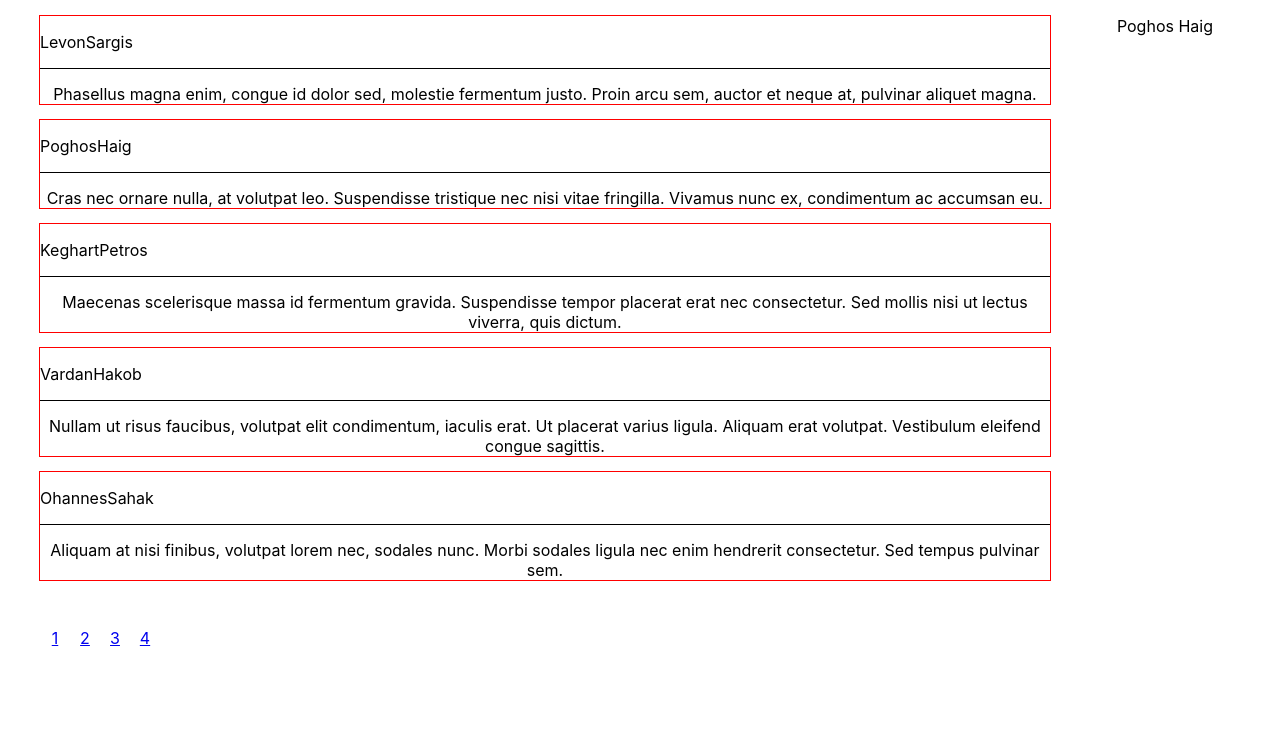
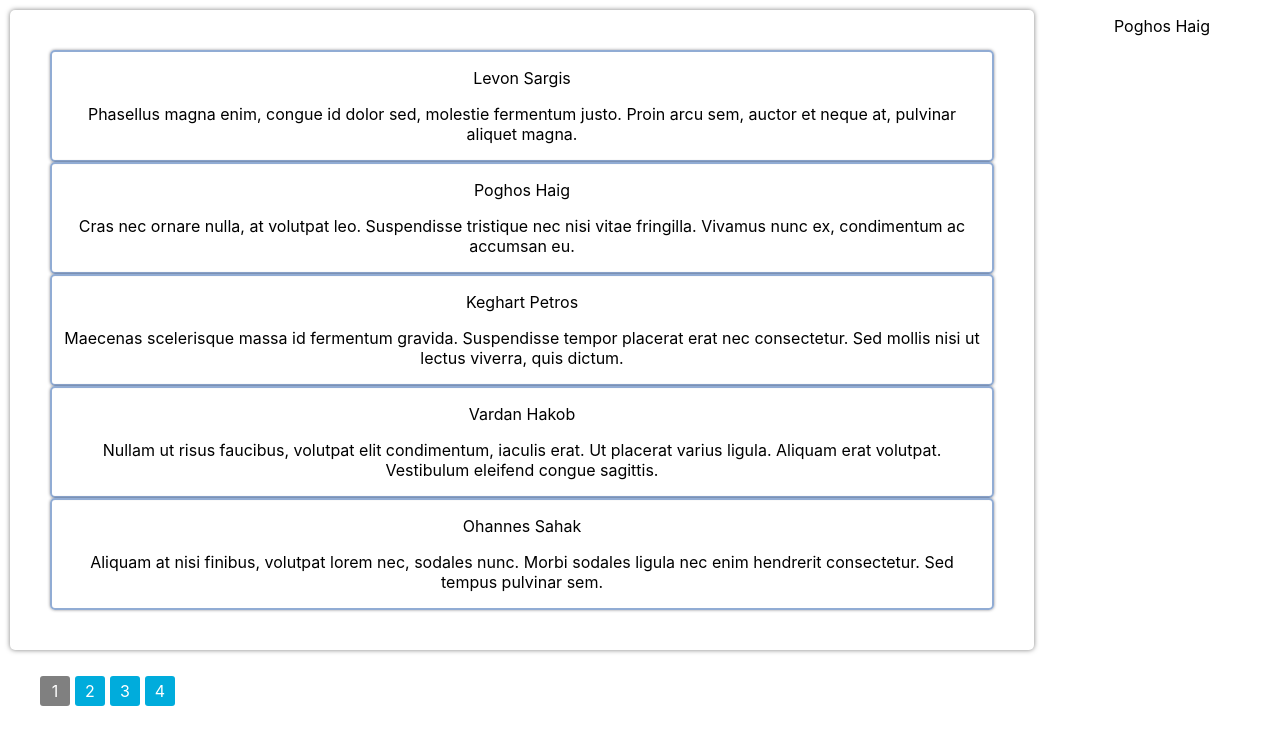
Before and after one commit to kostyasabada/tower, a React (Create React App) app: page /#/users/1 in a window 1280 px wide. Shown: the top 744 px of the page. Built offline with nearby package versions, Linux system fonts and the light colour scheme.

Commit message:
styles added

```diff
--- a/src/App.js
+++ b/src/App.js
@@ -30,7 +30,9 @@ function App() {
             to="/users/1"
           />
         </Switch>
-        <div className="randomname"><RandomName /></div>
+        <div className="randomname">
+          <RandomName />
+        </div>
       </section>
 
       <Pagination />
--- a/src/components/Pagination/Pagination.jsx
+++ b/src/components/Pagination/Pagination.jsx
@@ -1,12 +1,10 @@
 import React from 'react';
-import { useDispatch, useSelector } from 'react-redux';
+import { useSelector } from 'react-redux';
 import { NavLink } from 'react-router-dom';
-import { setCurrentPage } from '../../redux/currentPageReducer';
 import { getUsers, getUsersPerPage } from '../../redux/rootReducer';
 import './Pagination.scss';
 
 export const Pagination = () => {
-  const dispatch = useDispatch();
   const users = useSelector(getUsers);
   const usersPerPage = useSelector(getUsersPerPage);
   const pages = [];
@@ -14,18 +12,18 @@ export const Pagination = () => {
     pages.push(i);
   }
 
-  const handlePage = (page) => {
-    dispatch(setCurrentPage(page));
-  };
-
   return (
     <nav>
       <ul className="nav__list">
         {pages.map((page) => (
-          <li className="nav__item">
+          <li
+            className="nav__item"
+            key={page}
+          >
             <NavLink
+              className="nav__link"
+              activeClassName="nav__link_is-active"
               to={`/users/${page}`}
-              onClick={() => handlePage(page)}
             >
               {page}
             </NavLink>
--- a/src/components/Pagination/Pagination.scss
+++ b/src/components/Pagination/Pagination.scss
@@ -8,5 +8,29 @@
     list-style: none;
     width: 30px;
     height: 30px;
+    margin-right: 5px;
+  }
+
+  &__link {
+    display: flex;
+    justify-content: center;
+    align-items: center;
+    height: inherit;
+    width: inherit;
+    color: white;
+    text-decoration: none;
+    background-color: #00acdc;
+    border-radius: 3px;
+    transition: background-color 0.5s;
+
+    &:hover {
+      background-color: blue;
+      cursor: pointer;
+    }
+
+    &_is-active {
+      background-color: gray;
+      pointer-events: none;
+    }
   }
 }
--- a/src/components/User/User.jsx
+++ b/src/components/User/User.jsx
@@ -6,10 +6,7 @@ export const User = ({ user }) => {
   const { name, surname, desc } = user;
   return (
     <div className="user">
-      <div className="user__title">
-        <p>{name}</p>
-        <p>{surname}</p>
-      </div>
+      <p>{`${name} ${surname}`}</p>
       <p>{desc}</p>
     </div>
   );
--- a/src/components/User/User.scss
+++ b/src/components/User/User.scss
@@ -1,8 +1,6 @@
 .user {
-  outline: 1px solid red;
-
-  &__title {
-    display: flex;
-    outline: 1px solid black;
-  }
+  padding: 0 10px;
+  border: 2px solid #91acd4;
+  box-shadow: 0 0 3px rgba(24,28,38,.5);
+  border-radius: 5px;
 }
--- a/src/components/Users/Users.jsx
+++ b/src/components/Users/Users.jsx
@@ -1,4 +1,5 @@
 import React from 'react';
+import './Users.scss';
 import { useSelector } from 'react-redux';
 import { useParams } from 'react-router-dom';
 import { getUsers, getUsersPerPage } from '../../redux/rootReducer';
@@ -7,20 +8,15 @@ import { User } from '../User/User';
 export const Users = () => {
   const users = useSelector(getUsers);
   const usersPerPage = useSelector(getUsersPerPage);
-  // const currentPage = useSelector(getCurrentPage);
-  // const currentPage = useRouteMatch();
-  // const location = useLocation();
   const { currentPage } = useParams();
-  // console.log(usersPerPage, currentPage, currentPage);
   const currentUsers = users
     .slice(usersPerPage * currentPage - usersPerPage, usersPerPage * currentPage);
-  // console.log((currentUsers));
 
   return (
-    <ul>
+    <ul className="users">
       {currentUsers.map((user) => (
         <User
-          key={users.id}
+          key={user.id}
           user={user}
         />
       ))}
--- /dev/null
+++ b/src/components/Users/Users.scss
@@ -0,0 +1,7 @@
+.users {
+  width: 80%;
+  box-shadow: 0 0 5px rgba(0,0,0,0.5);
+  border-radius: 5px;
+  margin: 10px;
+  padding: 40px;
+}
--- a/src/redux/currentPageReducer.js
+++ /dev/null
@@ -1,15 +0,0 @@
-const SET_PAGE = 'page/SET_PAGE';
-
-export const setCurrentPage = (page) => ({
-  type: SET_PAGE,
-  payload: page,
-});
-
-export const currentPageReducer = (page = 1, action) => {
-  switch (action.type) {
-    case SET_PAGE:
-      return action.payload;
-    default:
-      return page;
-  }
-};
--- a/src/redux/rootReducer.js
+++ b/src/redux/rootReducer.js
@@ -1,17 +1,12 @@
 import { combineReducers } from 'redux';
-// import { currentPageReducer } from './currentPageReducer';
-// import { loadingReducer } from './loadingReducer';
 import { userReducer } from './userReducer';
 import { usersPerPageReducer } from './usersPerPageReducer';
 
 export const getUsers = (state) => state.users;
 export const getUsersPerPage = (state) => state.usersPerPage;
 export const getCurrentPage = (state) => state.currentPage;
-// export const getLoader = (state) => state.loader;
 
 export const rootReducer = combineReducers({
   users: userReducer,
   usersPerPage: usersPerPageReducer,
-  // currentPage: currentPageReducer,
-  // loader: loadingReducer,
 });
```
Also changed, not shown: src/redux/loadingReducer.js (deleted, +0 -15 lines), src/App.css (line endings or trailing spaces), 1 other file (tests, documents, lock files or other folders).
